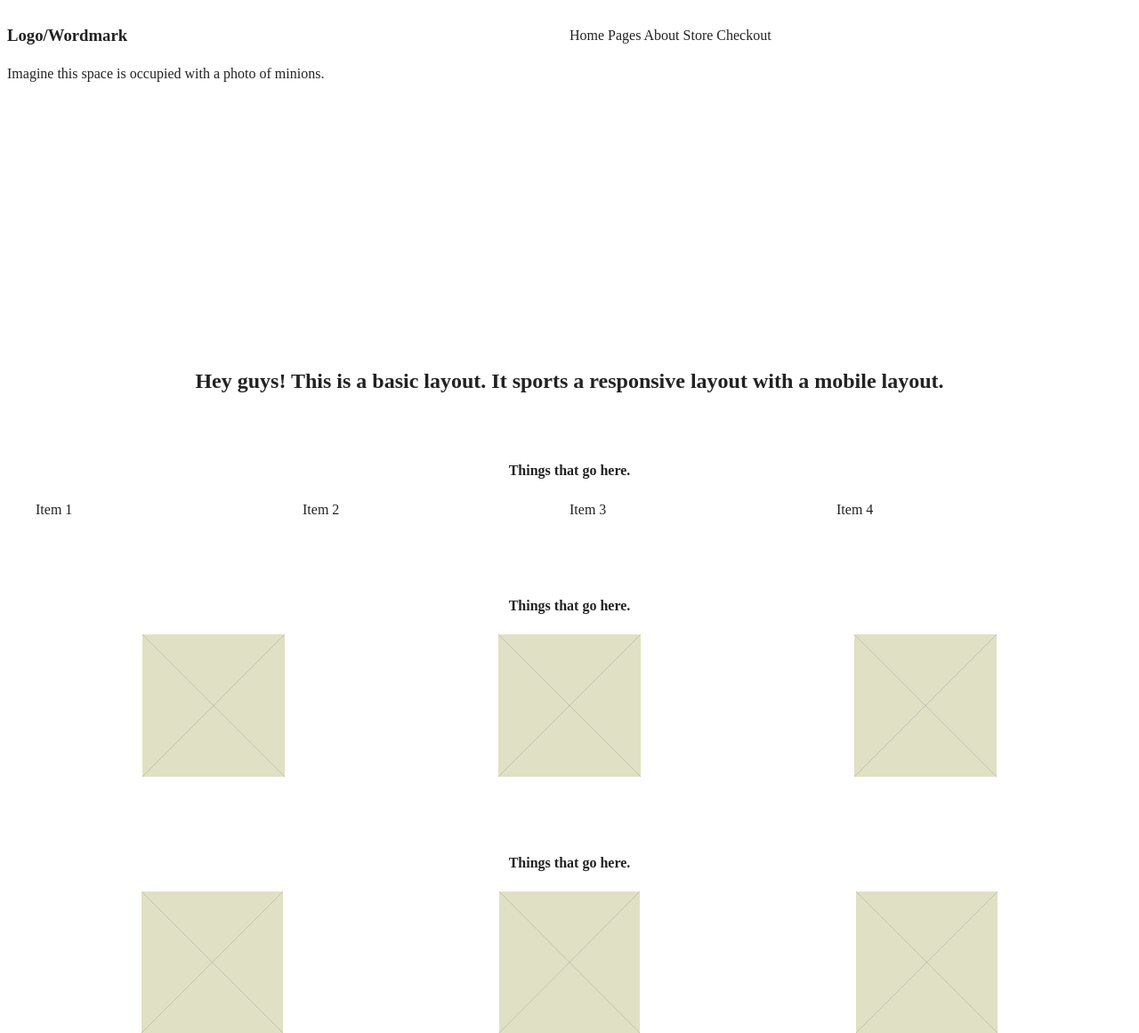
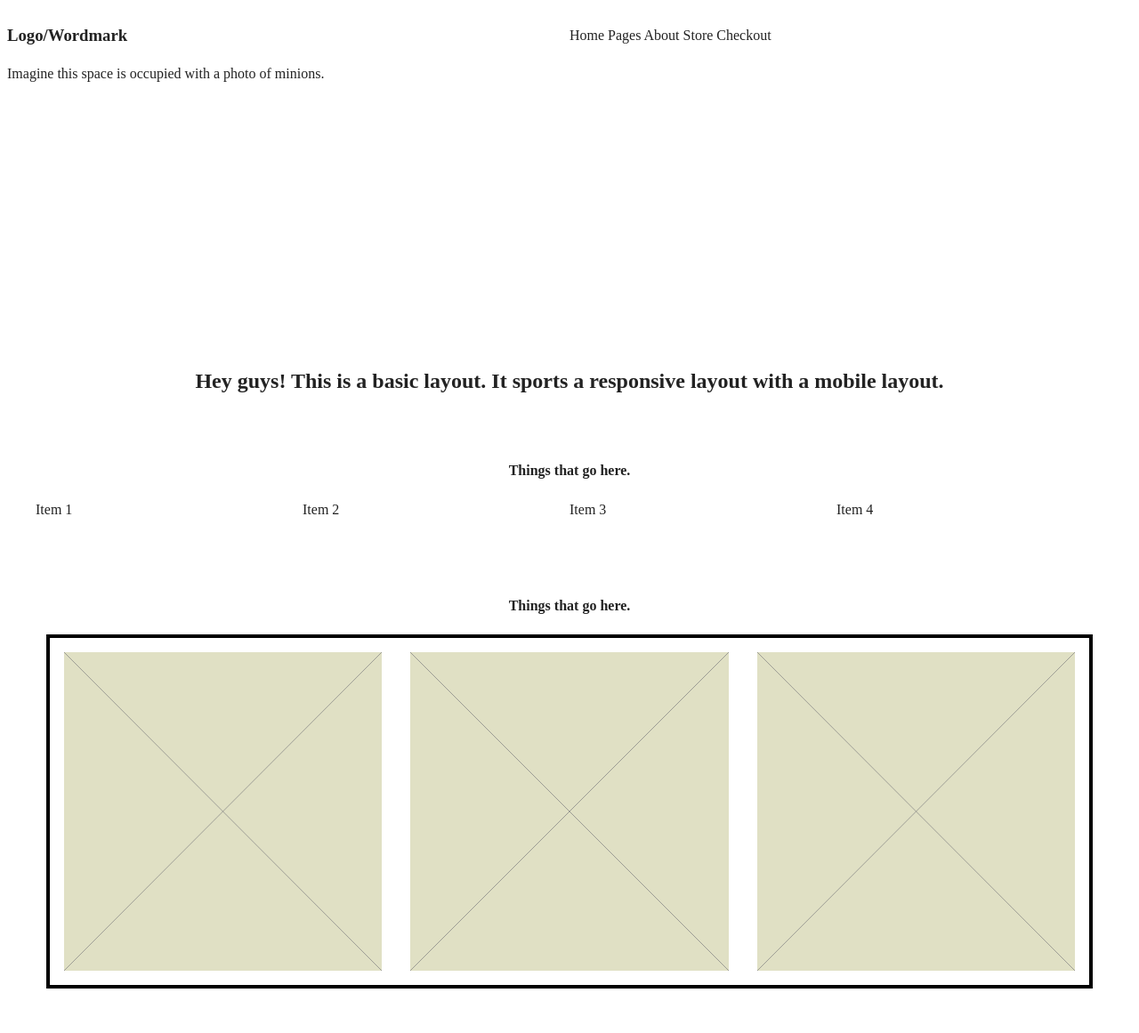
Before and after one commit to illusionzblane/Brian_Deluka_LAB-02a, a website built with webpack: page index.html in a window 1280 px wide. Shown: the top 1161 px of the page at 89% size. Built offline with nearby package versions, Linux system fonts and the light colour scheme.

Commit message:
updating grid css

```diff
--- a/css/style.css
+++ b/css/style.css
@@ -285,6 +285,13 @@ textarea {
 .grid-col-row-3-1{
   display: grid;
   grid-template-columns: repeat(3,1fr);
+  grid-auto-flow: column;
+  max-width: 73rem;
+  border-width: 4px;
+  border-style: solid;
+  border-color: black;
+  border-image: initial;
+  margin: 0px auto;
 }
 
 .container__paragraphs{
@@ -309,8 +316,8 @@ textarea {
 
 .pic {
   display: grid;
-  width: 40%;
   margin: auto;
+  padding: 1rem;
 }
 
 .pic img {
```
